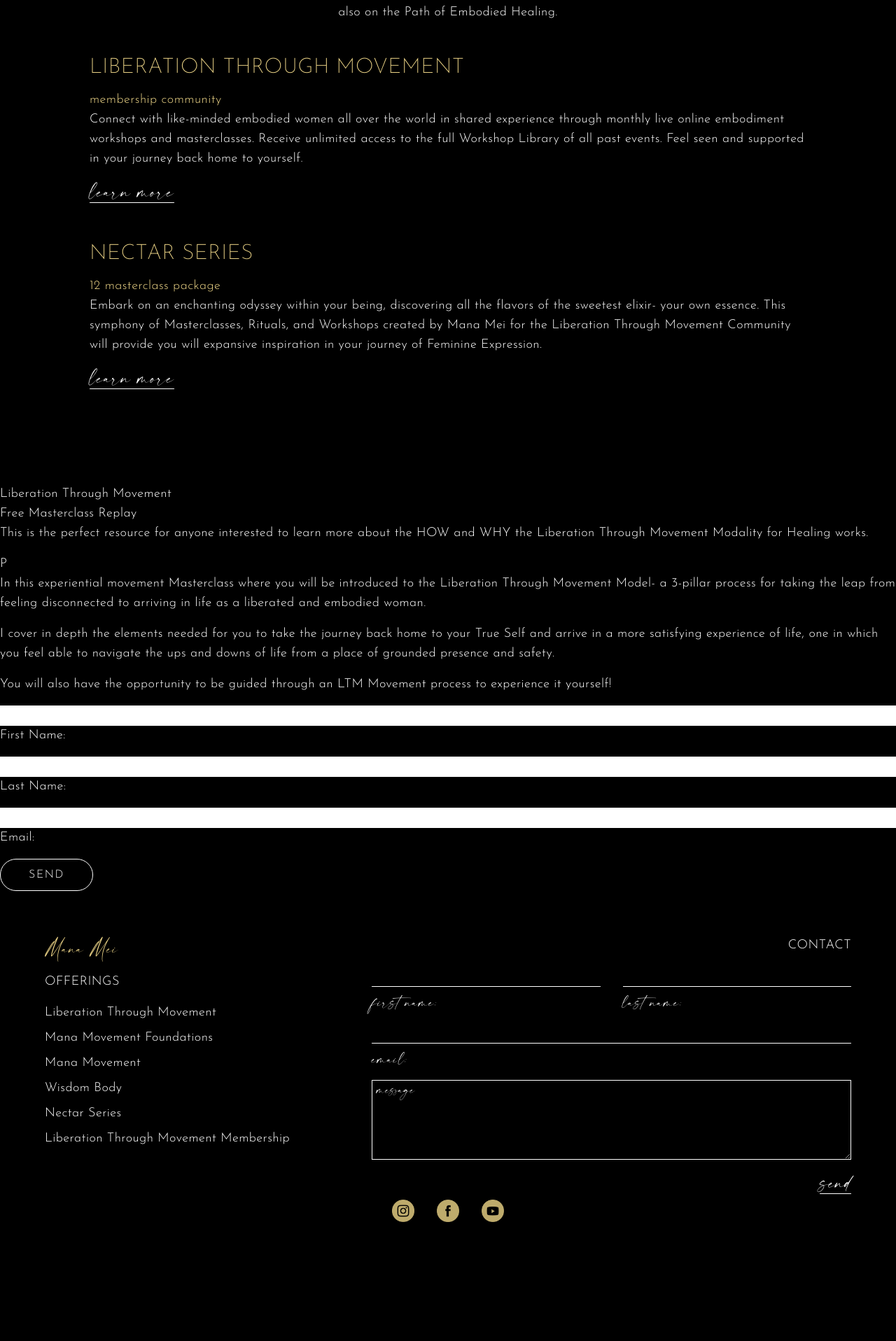
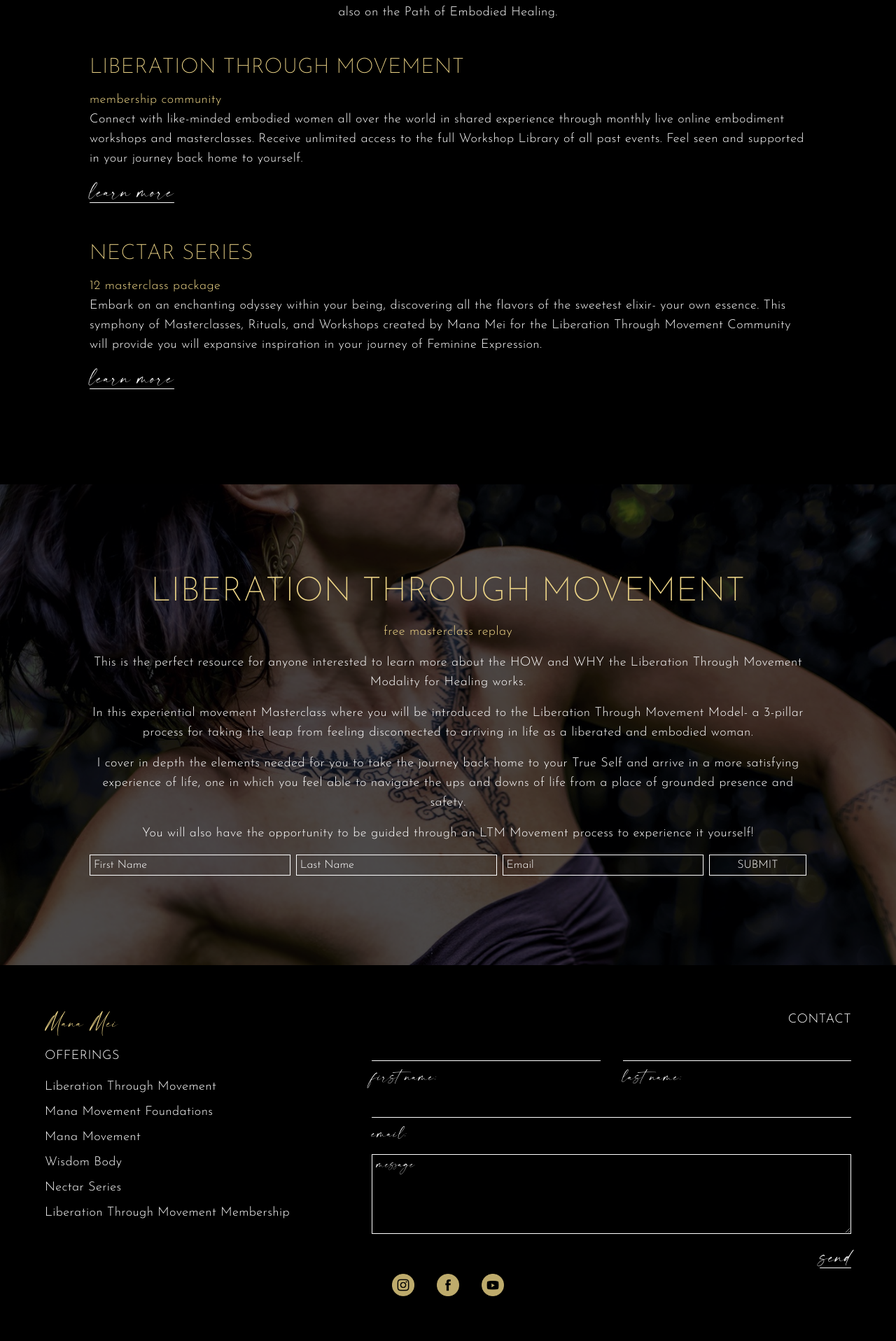
Before and after one commit to brittwoodard/manamei, a Jekyll site: the page built from offerings.html, in a window 1280 px wide. Shown: the part 3213-5129 px from the top of the page at 70% size. Built offline with Jekyll 4.4.1, drawn with Linux system fonts in a browser that asks for light colours; nearby versions of some CDN libraries; comment, search, counter and statistics services are not loaded; before the commit the page ends 5023 px from its top, so only the background shows below that.

Commit message:
masterclass replay optin

```diff
--- /dev/null
+++ b/_includes/form-masterclass-replay.html
@@ -0,0 +1,21 @@
+<!-- Masterclass Replay -->
+<form>
+    <div class="grid grid-cols-7 gap-2">
+        <div class="col-span-2">
+            <input type="text" id="first-name" name="first-name" placeholder=" First Name"
+                class="bg-transparent border border-white w-full">
+        </div>
+
+        <div class="col-span-2">
+            <input type="text" id="last-name" name="last-name" placeholder=" Last Name"
+                class="bg-transparent border border-white w-full">
+        </div>
+
+        <div class="col-span-2">
+            <input type="email" id="email" name="email" placeholder=" Email"
+                class="bg-transparent border border-white w-full">
+        </div>
+
+        <button type="submit" class="button-form">Submit</button>
+    </div>
+</form>
--- a/_includes/optin.html
+++ b/_includes/optin.html
@@ -1,9 +1,11 @@
-<section class="bg-image-style p-10p text-center" style="background-image: url('{{page.cta.background.background_image}}'); background-position: {{page.cta.background.background_position}};">
+<section class="bg-image-style bg-overlay p-10p text-center"
+    style="background-image: url('{{page.cta.background.background_image}}'); background-position: {{page.cta.background.background_position}};">
     <h2 class="heading-lg-sans text-feature">{{page.cta.heading_html}}</h2>
-    <h3 class="text-feature mb-4">{{page.cta.subtitle}}</h3>
-    <p>{{page.cta.description}}</p>
-    {% if page.type == e-book %}
+    <h3 class="text-feature lowercase mb-4">{{page.cta.subtitle}}</h3>
+    <p>{{page.cta.description_html}}</p>
+    {% if page.cta.type == 'e-book' %}
     {% include form-ebook.html %}
-    {% elsif page.type == workshop-reply %}
+    {% elsif page.cta.type == 'masterclass-reply' %}
+    {% include form-masterclass-replay.html %}
     {% endif %}
 </section>
--- a/about.html
+++ b/about.html
@@ -8,7 +8,7 @@ cta:
   type: e-book
   heading_html: Liberation Through Movement<br>Free E-Book
   subtitle: A guide to transmuting stagnant energy into activated feminine power
-  description: A new experiential guide on how to reclaim freedom in the body, cultivate peace and wholeness, and show up in the world as a fully expressed woman.
+  description_html: A new experiential guide on how to reclaim freedom in the body, cultivate peace and wholeness, and show up in the world as a fully expressed woman.
   background:
     background_image: /uploads/backgrounds/manamei-2.jpg
     background_position: bottom
--- a/assets/css/output-style.css
+++ b/assets/css/output-style.css
@@ -717,17 +717,11 @@ ul {
 .mr-8 {
   margin-right: 2rem;
 }
+.mt-12 {
+  margin-top: 3rem;
+}
 .mt-4 {
   margin-top: 1rem;
-}
-.mt-8 {
-  margin-top: 2rem;
-}
-.mb-12 {
-  margin-bottom: 3rem;
-}
-.mt-12 {
-  margin-top: 3rem;
 }
 .block {
   display: block;
--- a/offerings.html
+++ b/offerings.html
@@ -38,6 +38,14 @@ additional-offerings:
      type: 12 Masterclass Package
      description: Embark on an enchanting odyssey within your being, discovering all the flavors of the sweetest elixir- your own essence. This symphony of Masterclasses, Rituals, and Workshops created by Mana Mei for the Liberation Through Movement Community will provide you will expansive inspiration in your journey of Feminine Expression.
      url:
+cta:
+  type: masterclass-reply
+  heading_html: Liberation Through Movement<br>
+  subtitle: Free Masterclass Replay
+  description_html: <p>This is the perfect resource for anyone interested to learn more about the HOW and WHY the Liberation Through Movement Modality for Healing works.</p><p>In this experiential movement Masterclass where you will be introduced to the Liberation Through Movement Model- a 3-pillar process for taking the leap from feeling disconnected to arriving in life as a liberated and embodied woman.</p><p>I cover in depth the elements needed for you to take the journey back home to your True Self and arrive in a more satisfying experience of life, one in which you feel able to navigate the ups and downs of life from a place of grounded presence and safety.</p><p>You will also have the opportunity to be guided through an LTM Movement process to experience it yourself!</p>
+  background:
+    background_image: /uploads/images/manamei-30.jpg
+    background_position: top
 ---
 
 <!-- Hero Banner -->
@@ -50,4 +58,4 @@ additional-offerings:
 {% include additional-offerings.html %}
 
 <!-- Masterclass Reply -->
-{% include optin-masterclass.html %}
+{% include optin.html %}
```
